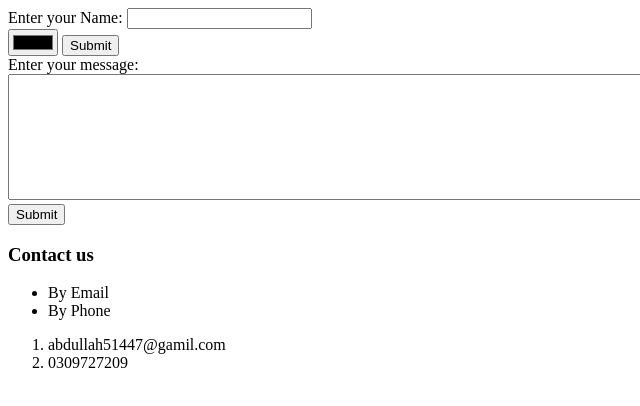
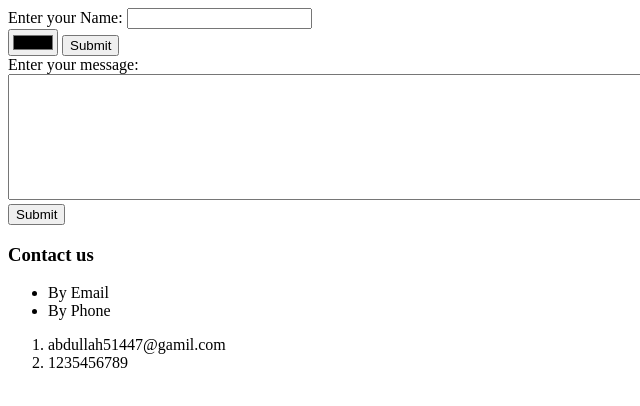
Before and after one commit to abdullah-ahmad-arif/cv, a plain HTML site: page contactUs.html in a window 1280 px wide. Shown: the full height of the page, 0-640 px from the left. Drawn offline with Linux system fonts and the light colour scheme.

Commit message:
Update contactUs.html

```diff
--- a/contactUs.html
+++ b/contactUs.html
@@ -31,7 +31,7 @@
     </ul>
     <ol>
       <li>abdullah51447@gamil.com</li>
-      <li>0309727209</li>
+      <li>1235456789</li>
     </ol>
   </body>
 </html>
```
